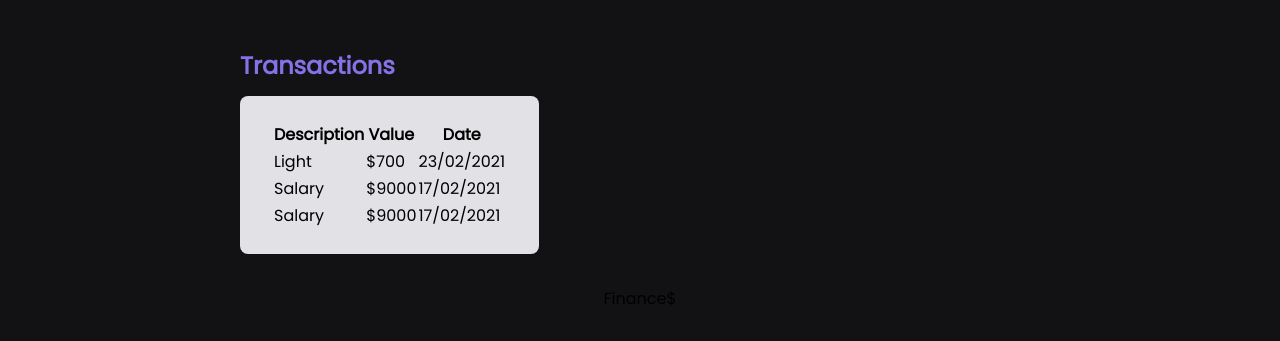
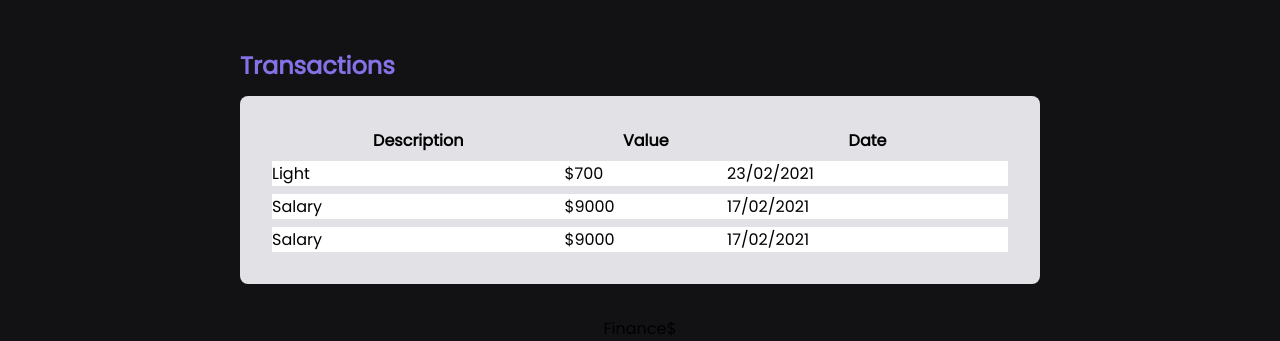
Before and after one commit to Davi-dosSantos/DaviCosta, a plain HTML site: page index.html in a window 1280 px wide. Shown: the part 670-1011 px from the top of the page. Before the commit the page ends 981 px from the top, so only its background shows below. Drawn offline with Linux system fonts and the light colour scheme.

Commit message:
Update style.css
css table add

```diff
--- a/style.css
+++ b/style.css
@@ -80,6 +80,15 @@ header{
     background-color: yellowgreen;
     color: white;
 }
+/*TABLE..............................................................*/
+ #data-table {
+     width: 100%;
+     border-spacing: 0 0.5rem;
+ }
+
+ table td{
+     background: white;
+ }
 
 /*FOOTER..............................................................*/
 footer{
```
